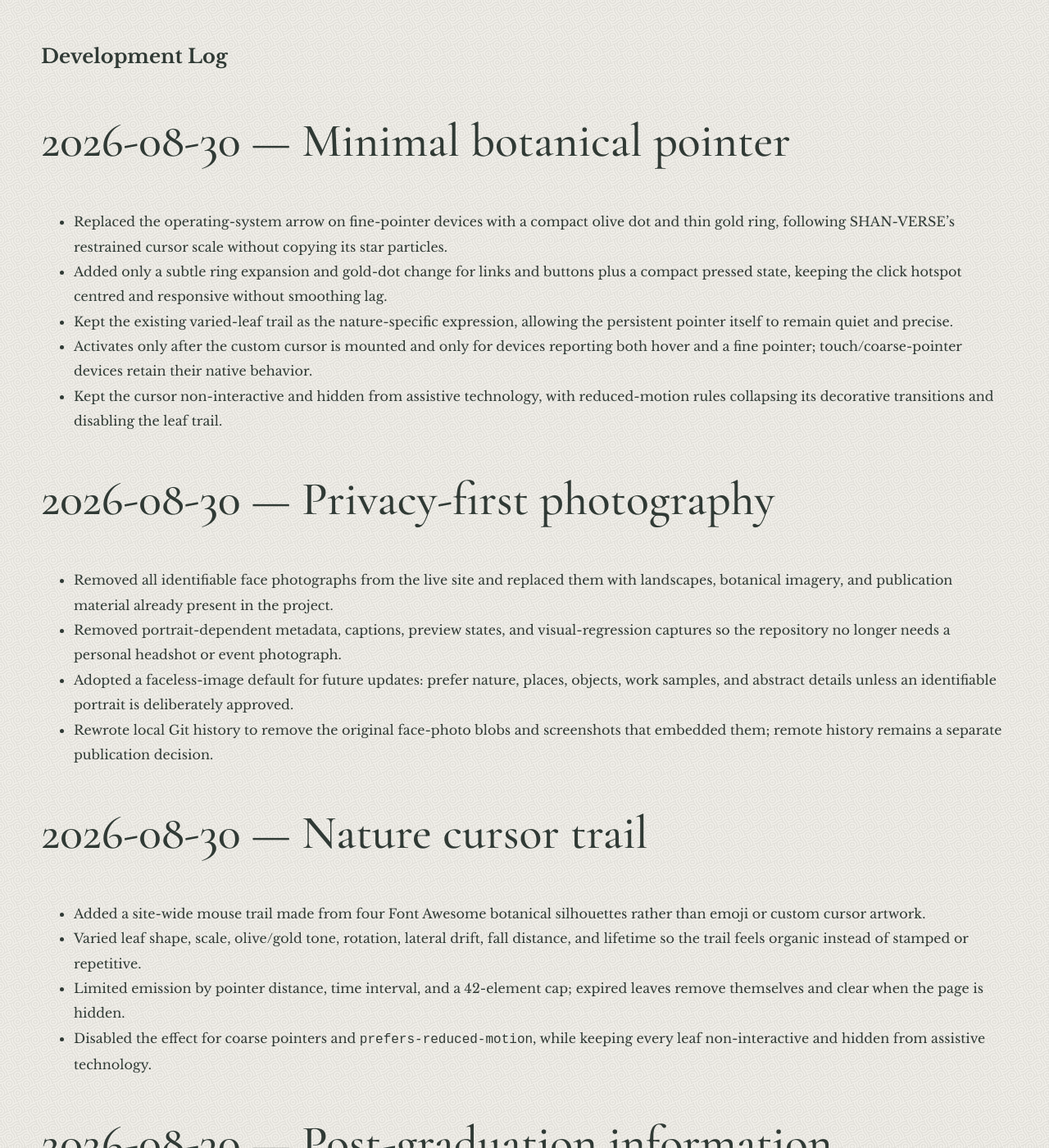
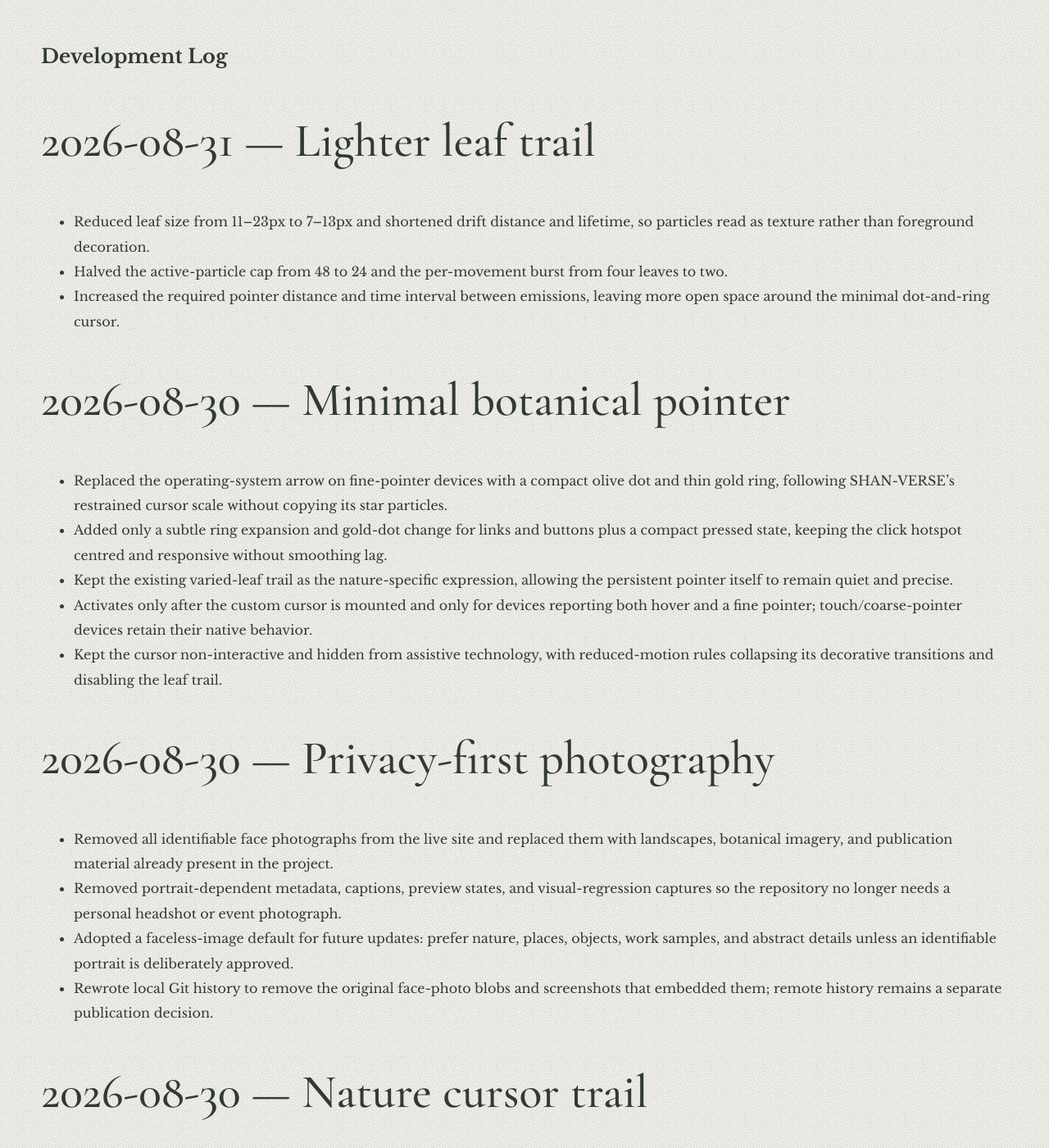
Before and after one commit to Runturn/MyPage, a Jekyll site: the page built from DEVLOG.md, in a window 1280 px wide and 1400 px high, scrolled down 617 px. Shown: the whole window at 82% size. Built offline with Jekyll 4.4.1, drawn with Linux system fonts in a browser that asks for light colours; our own code applies the rules of GitHub Pages for plain Markdown files; some of the changed text lies outside the part shown.

Commit message:
fix: lighten botanical cursor trail

```diff
--- a/DEVLOG.md
+++ b/DEVLOG.md
@@ -1,4 +1,10 @@
 # Development Log
+
+## 2026-08-31 — Lighter leaf trail
+
+- Reduced leaf size from 11–23px to 7–13px and shortened drift distance and lifetime, so particles read as texture rather than foreground decoration.
+- Halved the active-particle cap from 48 to 24 and the per-movement burst from four leaves to two.
+- Increased the required pointer distance and time interval between emissions, leaving more open space around the minimal dot-and-ring cursor.
 
 ## 2026-08-30 — Minimal botanical pointer
 
@@ -19,7 +25,7 @@
 
 - Added a site-wide mouse trail made from four Font Awesome botanical silhouettes rather than emoji or custom cursor artwork.
 - Varied leaf shape, scale, olive/gold tone, rotation, lateral drift, fall distance, and lifetime so the trail feels organic instead of stamped or repetitive.
-- Limited emission by pointer distance, time interval, and a 42-element cap; expired leaves remove themselves and clear when the page is hidden.
+- Limited emission by pointer distance, time interval, and an active-element cap; expired leaves remove themselves and clear when the page is hidden. The cap was tightened further in the 2026-08-31 density refinement.
 - Disabled the effect for coarse pointers and `prefers-reduced-motion`, while keeping every leaf non-interactive and hidden from assistive technology.
 
 ## 2026-08-30 — Post-graduation information architecture
--- a/assets/js/sunlit-home.js
+++ b/assets/js/sunlit-home.js
@@ -76,9 +76,9 @@
     var lastX = null;
     var lastY = null;
     var lastSpawnTime = 0;
-    var maxLeaves = 48;
-    var minDistance = 9;
-    var minInterval = 22;
+    var maxLeaves = 24;
+    var minDistance = 16;
+    var minInterval = 38;
 
     function removeLeaf(leaf) {
       if (!leaf) return;
@@ -93,9 +93,9 @@
 
       var leaf = document.createElement("i");
       var iconIndex = Math.floor(Math.random() * leafIcons.length);
-      var size = 11 + Math.random() * 12;
-      var sideDrift = (Math.random() - 0.5) * 34;
-      var fall = 28 + Math.random() * 42;
+      var size = 7 + Math.random() * 6;
+      var sideDrift = (Math.random() - 0.5) * 24;
+      var fall = 20 + Math.random() * 30;
       var pathLength = Math.hypot(directionX, directionY) || 1;
       var normalX = -directionY / pathLength;
       var normalY = directionX / pathLength;
@@ -103,7 +103,7 @@
       var driftY = normalY * sideDrift * 0.3 + fall;
       var startRotation = Math.round(Math.random() * 120 - 60);
       var endRotation = startRotation + Math.round((Math.random() < 0.5 ? -1 : 1) * (90 + Math.random() * 210));
-      var duration = Math.round(1050 + Math.random() * 650);
+      var duration = Math.round(850 + Math.random() * 450);
 
       leaf.className = "sunlit-cursor-leaf " + leafIcons[iconIndex];
       leaf.setAttribute("aria-hidden", "true");
@@ -142,12 +142,12 @@
       var distance = Math.hypot(dx, dy);
       if (distance < minDistance || now - lastSpawnTime < minInterval) return;
 
-      var count = Math.min(4, Math.max(1, Math.floor(distance / 18)));
+      var count = Math.min(2, Math.max(1, Math.floor(distance / 34)));
       for (var index = 1; index <= count; index += 1) {
         var progress = index / count;
         createLeaf(
-          lastX + dx * progress + (Math.random() - 0.5) * 6,
-          lastY + dy * progress + (Math.random() - 0.5) * 6,
+          lastX + dx * progress + (Math.random() - 0.5) * 4,
+          lastY + dy * progress + (Math.random() - 0.5) * 4,
           dx,
           dy
         );
```
Also changed, not shown: design-qa.md (+3 -1 lines), docs/qa/botanical-cursor-trail.png.
